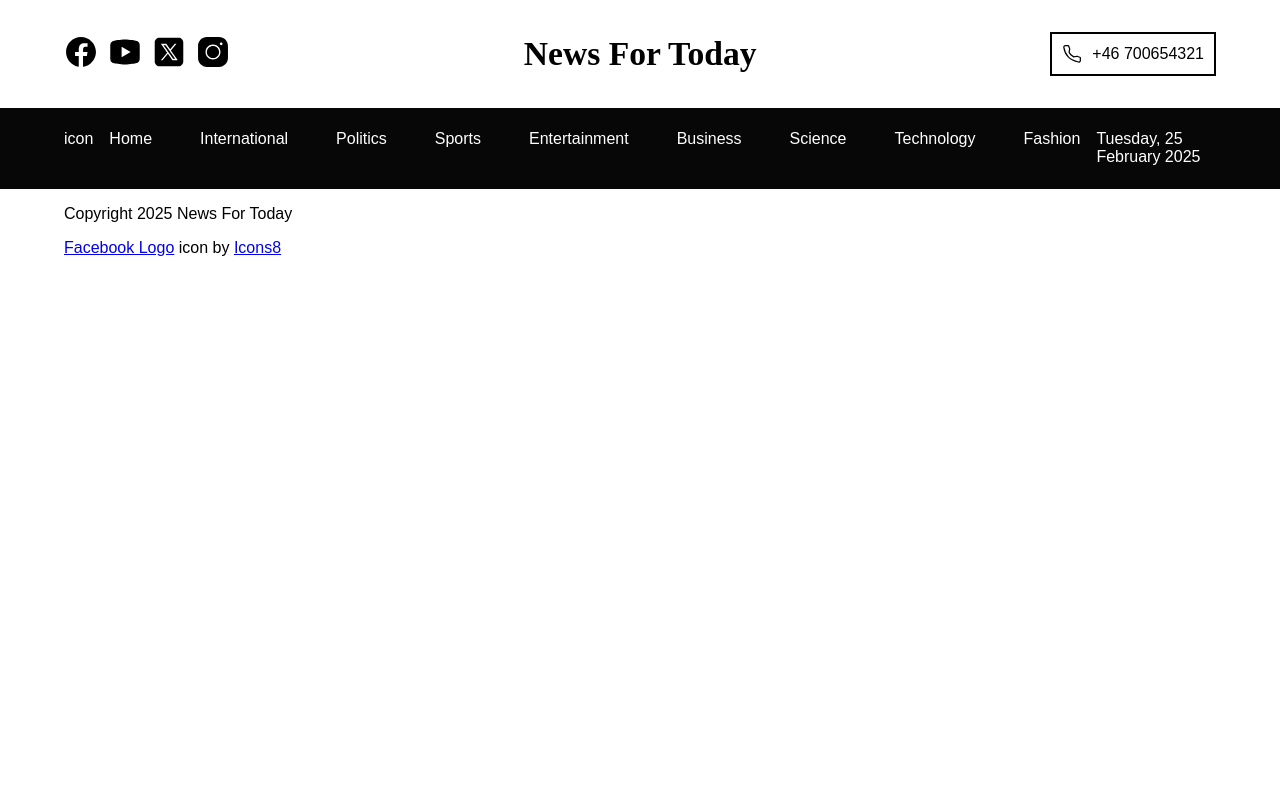
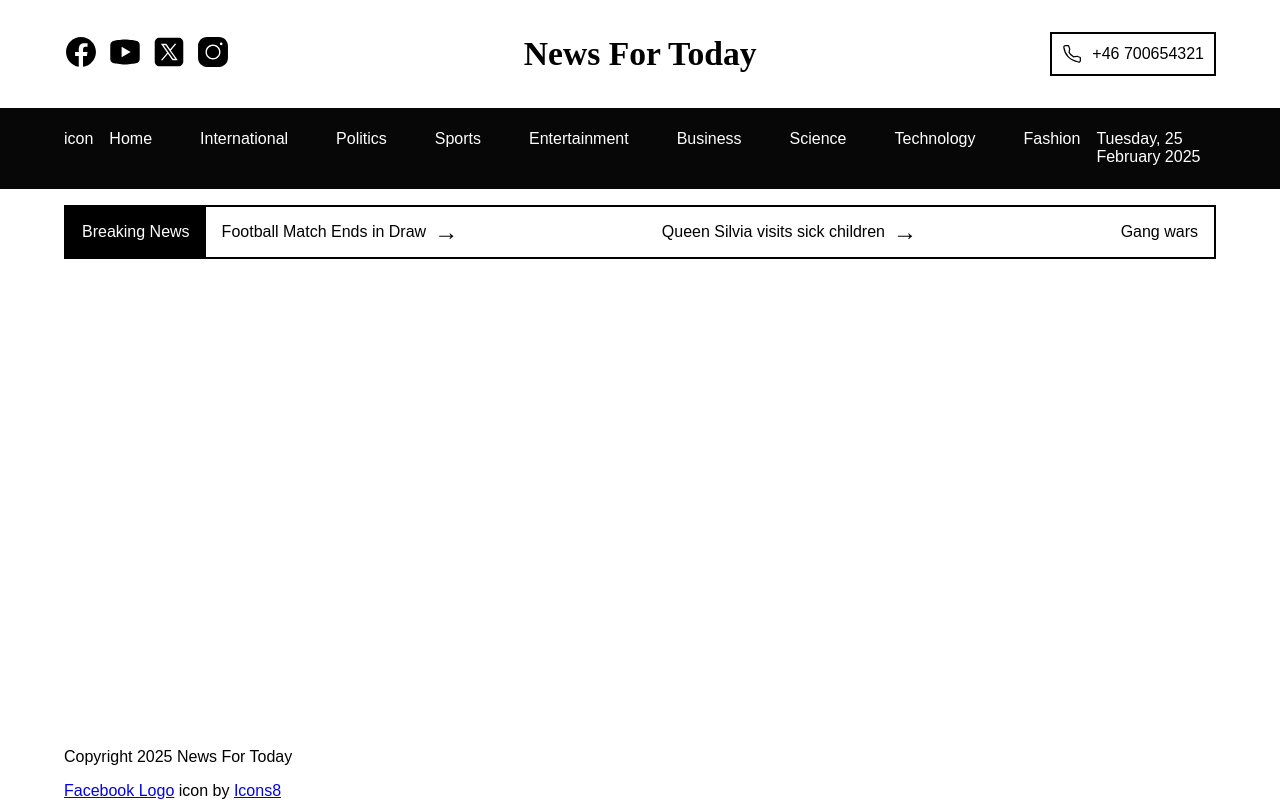
Before and after one commit to Vineethaveerapu/Newsoftheworld, a React (Vite) app: page / in a window 1280 px wide. Built offline with nearby package versions, Linux system fonts and the light colour scheme.

Commit message:
added headlines and css

```diff
--- a/src/App.jsx
+++ b/src/App.jsx
@@ -1,15 +1,19 @@
 import Header from "./components/Header";
 import NavBar from "./components/NavBar";
 import Footer from "./components/Footer";
+import BreakingNews from "./components/BreakingNews";
 import styles from "./app.module.css";
 
 function App() {
   return (
-    <main className={styles.main}>
+    <div className={styles.app}>
       <Header />
       <NavBar />
+      <main className={styles.content}>
+        <BreakingNews />
+      </main>
       <Footer />
-    </main>
+    </div>
   );
 }
 
--- a/src/app.module.css
+++ b/src/app.module.css
@@ -1,3 +1,14 @@
-.main {
+.app {
   margin: 0 var(--page-margin);
+  display: flex;
+  flex-direction: column;
+  min-height: 100vh;
+
+  /* * {
+    background-color: rgba(0, 0, 255, 0.1);
+  } */
 }
+
+.content {
+  flex-grow: 1;
+}
--- /dev/null
+++ b/src/components/BreakingNews/breakingnews.module.css
@@ -0,0 +1,13 @@
+.breakingNews {
+  border: 2px solid var(--primary-color);
+  display: flex;
+  flex-direction: row;
+  align-items: center;
+  margin: 1rem 0;
+}
+
+.breakingNewsTitle {
+  background-color: var(--primary-color);
+  color: var(--secondary-color);
+  padding: 1rem;
+}
--- /dev/null
+++ b/src/components/BreakingNews/index.jsx
@@ -0,0 +1,13 @@
+import styles from "./breakingnews.module.css";
+import Headlines from "../Headlines";
+
+function BreakingNews() {
+  return (
+    <div className={styles.breakingNews}>
+      <div className={styles.breakingNewsTitle}>Breaking News</div>
+      <Headlines />
+    </div>
+  );
+}
+
+export default BreakingNews;
--- /dev/null
+++ b/src/components/Headlines/headlines.module.css
@@ -0,0 +1,21 @@
+.headlines {
+  display: flex;
+  gap: 1rem;
+  padding: 0 1rem;
+  flex-grow: 1;
+  justify-content: space-between;
+}
+
+.headline {
+  display: flex;
+  align-items: center;
+  justify-content: space-between;
+
+  &:not(:last-of-type)::after {
+    content: "→";
+    margin-left: 0.5rem;
+    font-size: 1.5rem;
+    font-weight: 600;
+    color: var(--primary-color);
+  }
+}
--- /dev/null
+++ b/src/components/Headlines/index.jsx
@@ -0,0 +1,18 @@
+import styles from "./headlines.module.css";
+import { articles } from "../../data/data";
+
+const threeArticles = articles.slice(0, 3);
+
+function Headlines() {
+  return (
+    <div className={styles.headlines}>
+      {threeArticles.map((article) => (
+        <div key={article.id} className={styles.headline}>
+          {article.headline}
+        </div>
+      ))}
+    </div>
+  );
+}
+
+export default Headlines;
```
